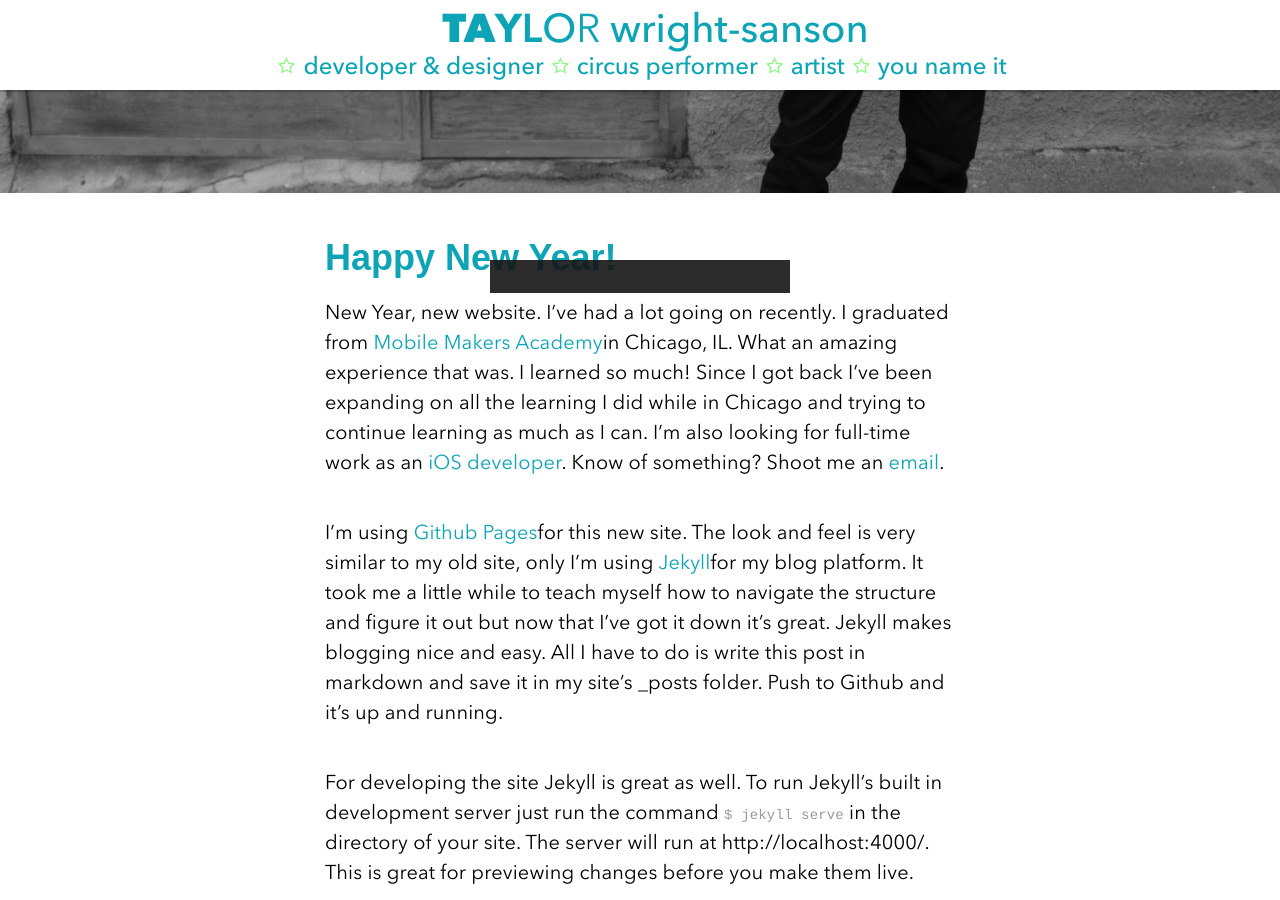
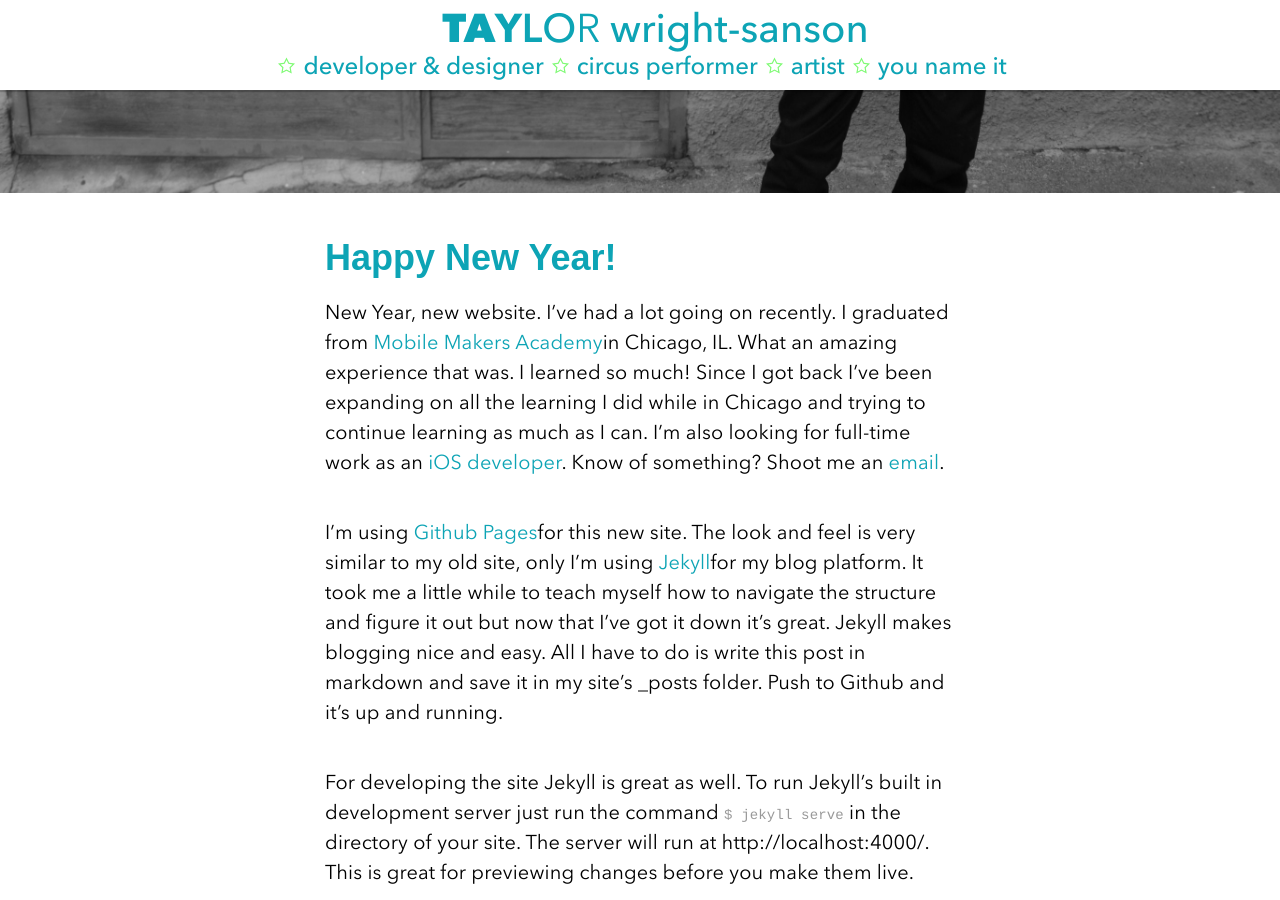
Before and after one commit to Xeaza/xeaza.github.io, a Jekyll site: the page built from index.html, in a window 1280 px wide and 900 px high, scrolled down 607 px. Built offline with Jekyll 4.4.1, drawn with Linux system fonts in a browser that asks for light colours.

Commit message:
Commenting out what I’m up to box until I can get it to stick to the bottom

```diff
--- a/index.html
+++ b/index.html
@@ -6,9 +6,9 @@ layout: post
   <section class="module home parallax parallax-1">
     <article id="welcome"><p>Thanks for stopping by. <br> My name is Taylor Wright-Sanson. I'm an iOS devloper and I'm currently looking for full-time work in Boston, MA. I have a passion for learning, value form and function and any job you might need me to do, for the right price I can do it on my unicycle ;)</p>
     </article>
-    <div class="lookHereBox">
-     <!-- <h2>↓ What I'm up to now ↓</h2> -->
-   </div>
+    <!--<div class="lookHereBox">
+      <h2>↓ What I'm up to now ↓</h2>
+   </div>-->
   </section>
 
   <section class="module home content">
```
